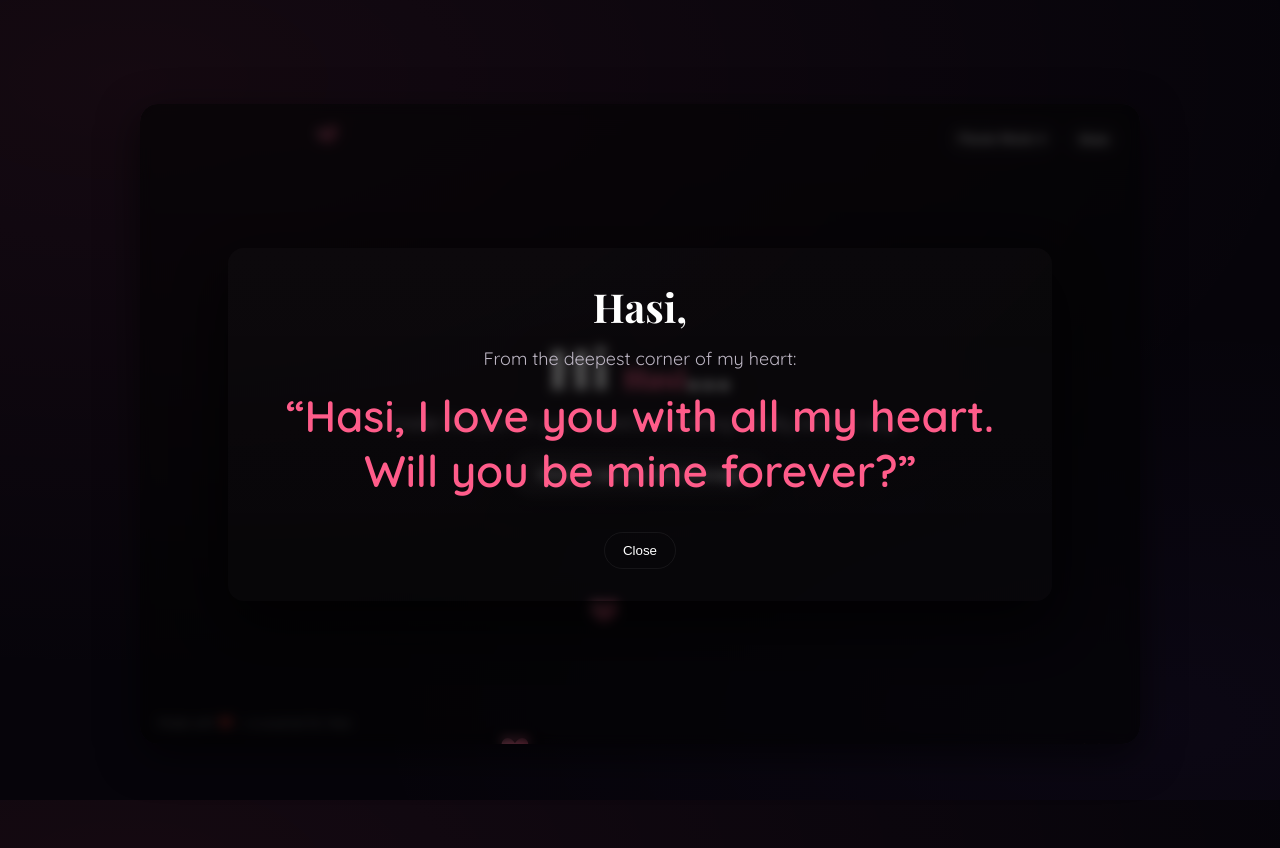
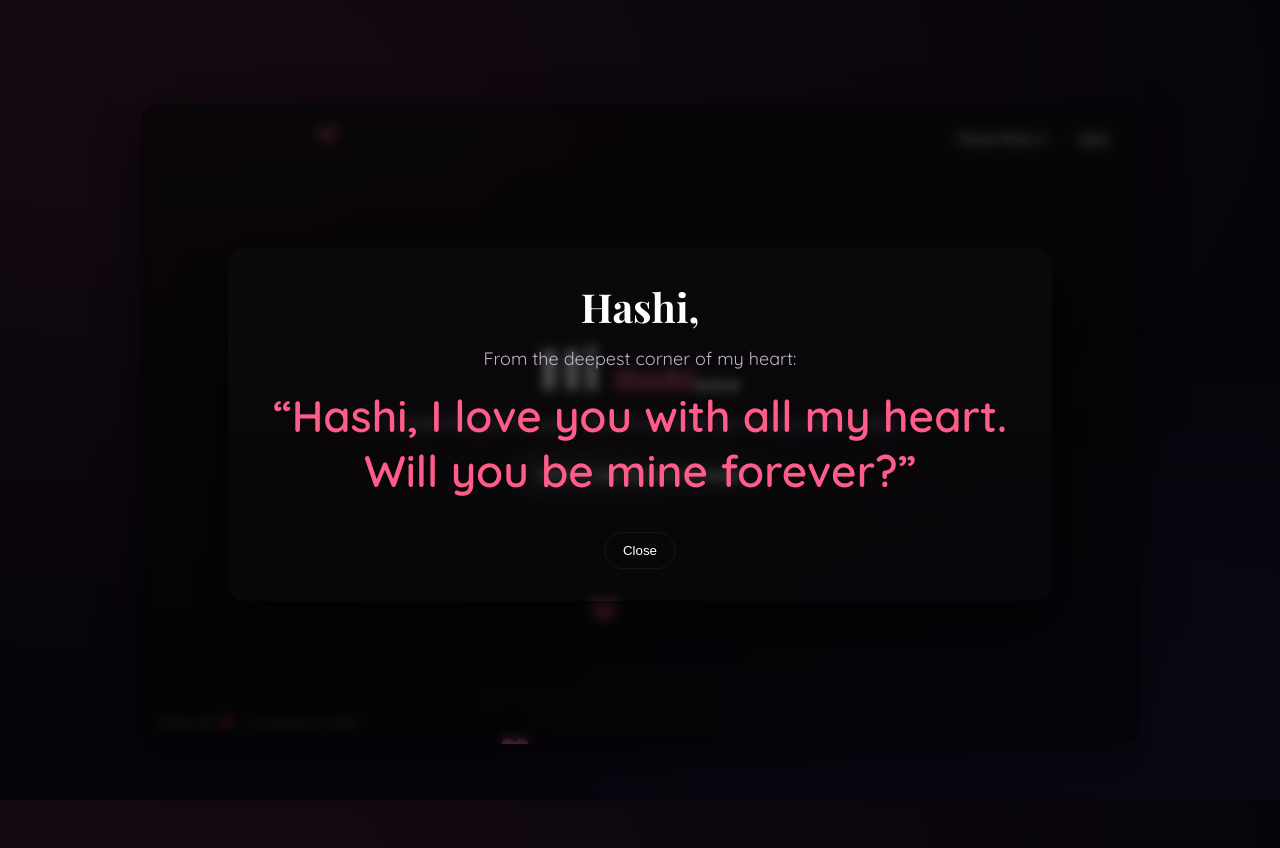
Before and after one commit to swtdulshan/hasi-surprise, a plain HTML site: page index.html in a window 1280 px wide. Both pictures are taken after a click on the button "Click to see my love message". Drawn offline with nearby package versions, Linux system fonts and the light colour scheme.

Commit message:
Update index.html

```diff
--- a/index.html
+++ b/index.html
@@ -3,7 +3,7 @@
 <head>
   <meta charset="utf-8" />
   <meta name="viewport" content="width=device-width,initial-scale=1" />
-  <title>Hasi — A Surprise</title>
+  <title>Hashi — A Surprise</title>
 
   <!-- Google Fonts -->
   <link href="https://fonts.googleapis.com/css2?family=Playfair+Display:wght@400;700&family=Quicksand:wght@300;400;600&display=swap" rel="stylesheet">
@@ -252,19 +252,19 @@
     </div>
 
     <div class="intro" id="intro">
-      <h1 id="title">Hi <span class="name-line">Hasi</span>…</h1>
+      <h1 id="title">Hi <span class="name-line">Hashi</span>…</h1>
       <p>I made this just for you. There's something I really want to say.</p>
       <button class="reveal-btn" id="revealBtn" aria-controls="finalModal">Click to see my love message</button>
     </div>
 
-    <div class="footer">Made with ❤️ — a surprise for Hasi</div>
+    <div class="footer">Made with ❤️ — a surprise for Hashi</div>
 
     <!-- Modal / final message -->
     <div class="modal" id="finalModal" role="dialog" aria-modal="true" aria-hidden="true">
       <div class="modal-card">
-        <h2>Hasi,</h2>
+        <h2>Hashi,</h2>
         <p>From the deepest corner of my heart:</p>
-        <span class="big">“Hasi, I love you with all my heart. Will you be mine forever?”</span>
+        <span class="big">“Hashi, I love you with all my heart. Will you be mine forever?”</span>
 
         <div style="margin-top:18px;">
           <button class="close-btn" id="closeModal">Close</button>
```
